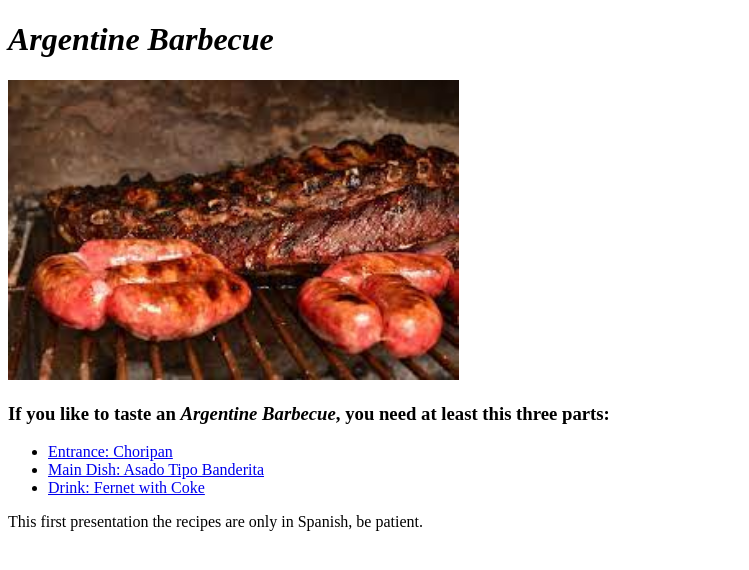
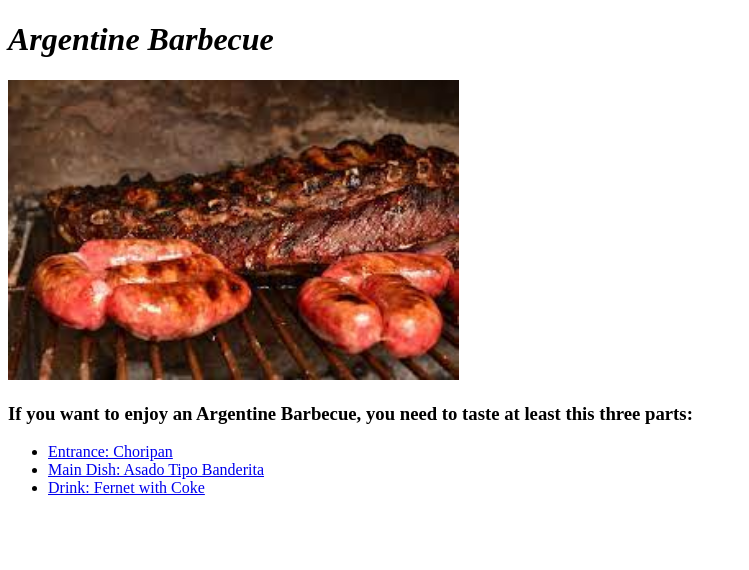
Before and after one commit to fedejuri/odin-recipes, a plain HTML site: page index.html in a window 1280 px wide. Shown: the whole page, without its empty margins (0-749 px from the left). Drawn offline with Linux system fonts and the light colour scheme.

Commit message:
Update description in index.html file

```diff
--- a/index.html
+++ b/index.html
@@ -10,15 +10,12 @@
     <body>
         <h1><em>Argentine Barbecue</em></h1>
         <img src="./images/asado-argentino.jpeg" alt="choripan" height="300">
-        <h3><p>If you like to taste an <em>Argentine Barbecue</em>, you need at least this three parts:</p></h3>
+        <h3><p>If you want to enjoy an Argentine Barbecue, you need to taste at least this three parts:</p></h3>
 
         <ul>
             <li><a href="./recipes/choripan.html">Entrance: Choripan</a></li>
             <li><a href="./recipes/asado-banderita.html">Main Dish: Asado Tipo Banderita</a></li>
             <li><a href="./recipes/fernet-coke.html">Drink: Fernet with Coke</a></li>
         </ul>
-
-        <p>This first presentation the recipes are only in Spanish, be patient.</p>
-
     </body>
 </html>
```
